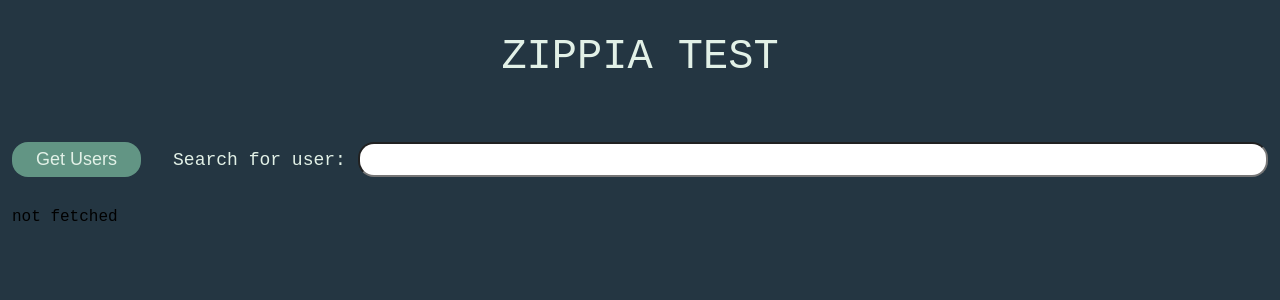
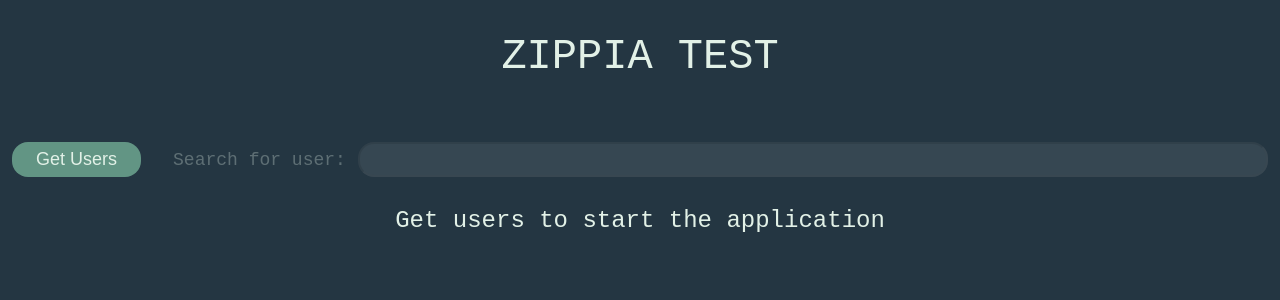
Before and after one commit to danrnascimento/zippia-test, a React (Vite) app: page / in a window 1280 px wide. Shown: the top 300 px of the page. Built offline with nearby package versions, Linux system fonts and the light colour scheme.

Commit message:
change initial messages styles

```diff
--- a/src/App.module.scss
+++ b/src/App.module.scss
@@ -41,3 +41,21 @@
   gap: 32px;
   margin-bottom: 32px;
 }
+
+.initialMessage {
+  width: 100%;
+  text-align: center;
+  color: #e2f1e7;
+  font-size: 24px;
+}
+
+.errorAlert {
+  width: 100%;
+  padding: 24px;
+  font-size: 18px;
+  display: block;
+  text-align: center;
+  background-color: #9b3922;
+  color: #e2f1e7;
+  margin-bottom: 24px;
+}
--- a/src/App.tsx
+++ b/src/App.tsx
@@ -4,19 +4,26 @@ import style from "./App.module.scss";
 import SearchBar from "./components/Search";
 
 function App() {
-  const [users, { getUsers, filerUsersByName, sortUserByName, sortField }] =
-    useUsers();
+  const [
+    users,
+    { getUsers, filerUsersByName, sortUserByName, sortField, error },
+  ] = useUsers();
 
   return (
     <div className={style.container}>
       <h1 className={style.title}>Zippia test</h1>
+
       <div>
         <div className={style.toolbar}>
           <button className={style.fetchButton} onClick={getUsers}>
             Get Users
           </button>
-          <SearchBar onChange={filerUsersByName} />
+          <SearchBar onChange={filerUsersByName} disabled={!users} />
         </div>
+
+        {error ? (
+          <div className={style.errorAlert}>{error.message}</div>
+        ) : undefined}
 
         {users ? (
           <UsersTable
@@ -25,7 +32,9 @@ function App() {
             currentSort={sortField}
           />
         ) : (
-          "not fetched"
+          <div className={style.initialMessage}>
+            Get users to start the application
+          </div>
         )}
       </div>
     </div>
--- a/src/components/Search/index.tsx
+++ b/src/components/Search/index.tsx
@@ -1,18 +1,19 @@
 import { useId } from "react";
 import style from "./style.module.scss";
 
-type SearchBarProps = { onChange: (value: string) => void };
+type SearchBarProps = { onChange: (value: string) => void; disabled?: boolean };
 
-export default function SearchBar({ onChange }: SearchBarProps) {
+export default function SearchBar({ onChange, disabled }: SearchBarProps) {
   const id = useId();
 
   return (
-    <label htmlFor={id} className={style.container}>
+    <label htmlFor={id} className={style.container} data-disabled={disabled}>
       Search for user:
       <input
         id={id}
         type="search"
         name="name"
+        disabled={disabled}
         onChange={(event) => onChange(event.target.value)}
       />
     </label>
--- a/src/components/Search/style.module.scss
+++ b/src/components/Search/style.module.scss
@@ -19,4 +19,8 @@
       font-weight: bold;
     }
   }
+
+  &[data-disabled="true"] {
+    opacity: 0.3;
+  }
 }
--- a/src/hooks/users.ts
+++ b/src/hooks/users.ts
@@ -38,7 +38,7 @@ export default function useUsers(): UseUsersReturn {
 
   const getUsers = useCallback(async () => {
     const [result, fetchError] = await fetchUsers();
-    setUsers(result || []);
+    setUsers(result);
     setError(fetchError);
   }, []);
 
```
